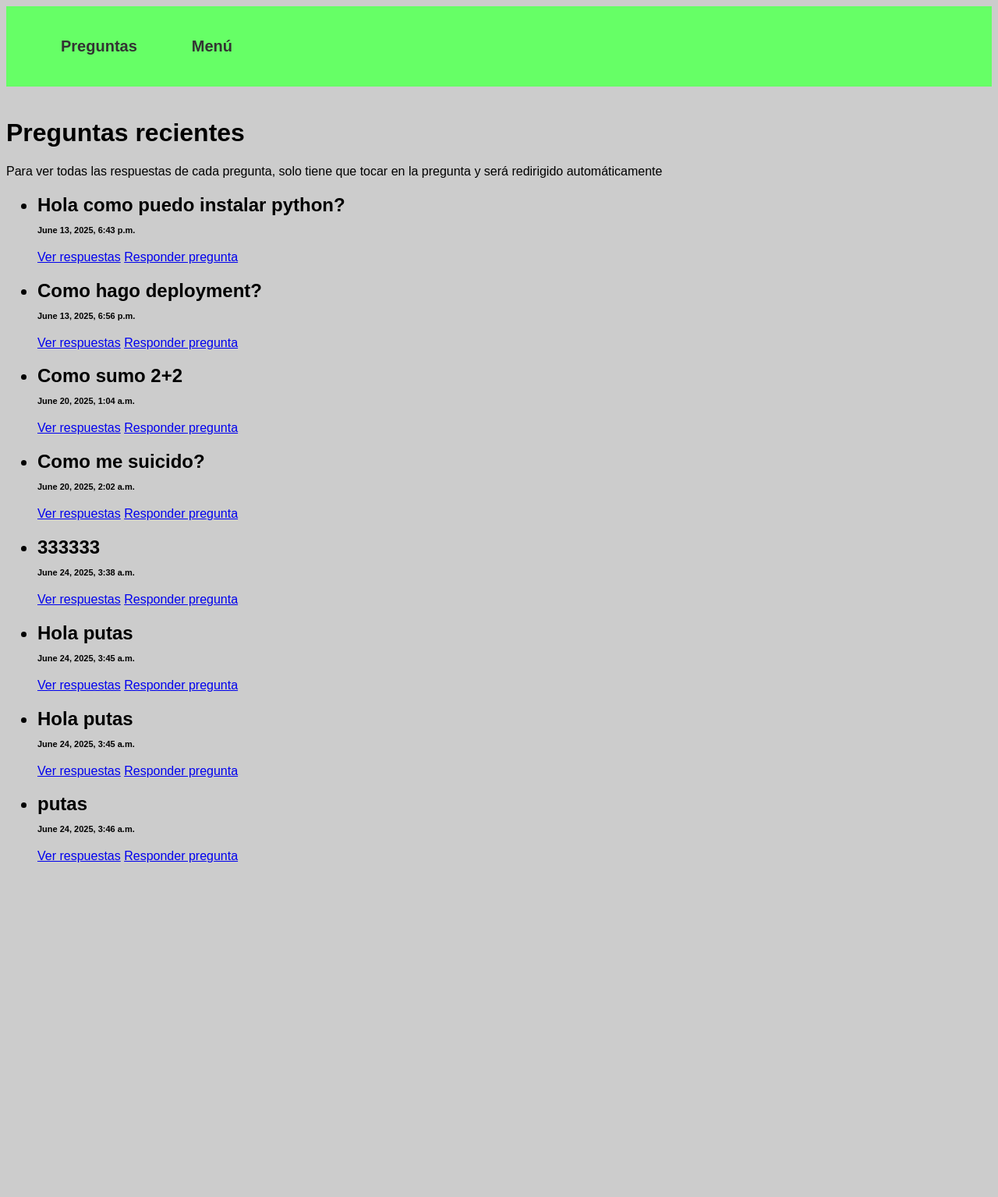
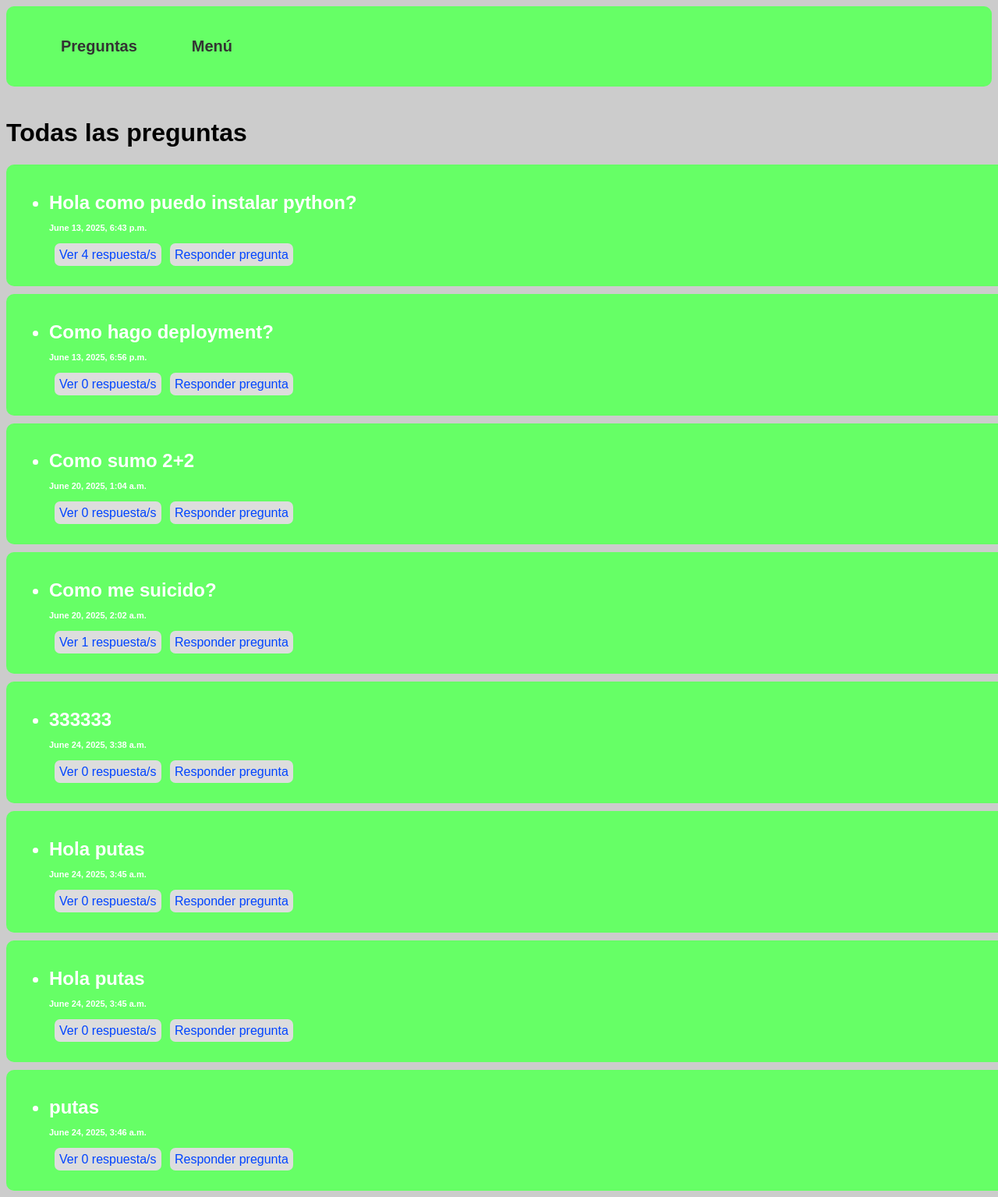
Before and after one commit to tonysalinas-futdev/Encuestas_django, a Django app: page /questions/preguntas/ in a window 1280 px wide. Shown: the whole page at 78% size. Before the commit the page ends 1106 px from the top, so only its background shows below. Run offline with Django 5.2, Linux system fonts and the light colour scheme; data comes from the database, SQL or seed files in the repository; both versions use the stored data as it was after the commit.

Commit message:
Creo que ya terminé mi primera aplicacion

```diff
--- a/Contenedor/mi_proyecto/urls.py
+++ b/Contenedor/mi_proyecto/urls.py
@@ -1,8 +1,10 @@
 
 from django.contrib import admin
 from django.urls import path, include
+from polls_app.views import home
 
 urlpatterns = [
     path('admin/', admin.site.urls),
+    path("", home, name="inicio" ),
     path("questions/", include("polls_app.urls"))
 ]
--- a/Contenedor/polls_app/models.py
+++ b/Contenedor/polls_app/models.py
@@ -1,7 +1,7 @@
 from django.db import models
 
 class Question(models.Model):
-    pregunta=models.CharField(max_length=1500)
+    pregunta=models.CharField(max_length=1500, help_text="Escriba la pregunta que desea realizar")
     fecha_publicacion=models.DateTimeField(auto_now_add=True)
 
     def __str__(self):
@@ -9,6 +9,6 @@ class Question(models.Model):
 
 
 class Respuesta(models.Model):
-    respuesta=models.TextField(max_length=2000)
+    respuesta=models.TextField(max_length=2000,help_text="Escriba aqui su respuesta")
     fecha=models.DateTimeField(auto_now_add=True)
     question=models.ForeignKey(Question, on_delete=models.CASCADE, related_name="respuestas")
--- a/Contenedor/polls_app/static/base.css
+++ b/Contenedor/polls_app/static/base.css
@@ -7,6 +7,7 @@
 .barra_navegacion {
     background: #6f6;
     padding: 10px;
+    border-radius: 10px;
 }
 
 .barra_elementos {
--- a/Contenedor/polls_app/static/preguntas.css
+++ b/Contenedor/polls_app/static/preguntas.css
@@ -5,3 +5,21 @@ body{
 .fecha{
     font-size: 11px;
 }
+
+.pregunta_container{
+    width: 100%;
+    background-color: #6f6;
+    margin-top: 10px;
+    padding: 15px;
+    border-radius: 10px;
+    color: #fff;
+}
+
+.botoncitos{
+    padding: 6px;
+    background-color: #ddd;
+    text-decoration: none;
+    border-radius: 7px;
+    margin-left: 7px;
+    color: #04f;
+}
--- a/Contenedor/polls_app/templates/base.html
+++ b/Contenedor/polls_app/templates/base.html
@@ -11,6 +11,14 @@
 
     </nav>
 </div>
+
+{% if messages %}
+<ul class="messages">
+    {% for message in messages %}
+    <li{% if message.tags %} class="{{ message.tags }}"{% endif %}>{{ message }}</li>
+    {% endfor %}
+</ul>
+{% endif %}
 {% block content %}
 
 {% endblock content %}
--- a/Contenedor/polls_app/templates/preguntas.html
+++ b/Contenedor/polls_app/templates/preguntas.html
@@ -12,14 +12,14 @@
     <title>Questions</title>
 </head>
 <body>
-    <h1>Preguntas recientes</h1>
-    <p>Para ver todas las respuestas de cada pregunta, solo tiene que tocar en la pregunta y será redirigido automáticamente</p>
+    <h1>Todas las preguntas</h1>
+
     {% for pregunta in preguntas  %}
     <div class="pregunta_container">
         <ul>
             <h2><li>{{pregunta}}<div class="fecha"><br>{{pregunta.fecha_publicacion}}</div> </li></h2>
-            <a href="{% url 'detalles_por_pregunta' pregunta.id %}">Ver respuestas</a>
-            <a href="{% url "responder" pregunta.id  %}">Responder pregunta</a>
+            <a class="botoncitos" href="{% url 'detalles_por_pregunta' pregunta.id %}">Ver {{pregunta.respuestas.count}} respuesta/s</a>
+            <a class="botoncitos" href="{% url "responder" pregunta.id  %}">Responder pregunta</a>
         </ul>
     </div>
 
--- a/Contenedor/polls_app/urls.py
+++ b/Contenedor/polls_app/urls.py
@@ -1,7 +1,7 @@
 from django.urls import path
 from .views import mostrar_preguntas, detalles,home,crear_pregunta,crear_respuesta
 urlpatterns = [
-    path("", home , name="inicio"),
+
     path("preguntas/", mostrar_preguntas, name="preguntas" ),
     path("detalles/<int:question_id>/", detalles, name="detalles_por_pregunta" ),
     path("hacer_pregunta", crear_pregunta, name="formulario"),
--- a/Contenedor/polls_app/views.py
+++ b/Contenedor/polls_app/views.py
@@ -1,8 +1,10 @@
 from django.shortcuts import render, get_object_or_404, redirect
 from polls_app import models
 from polls_app.forms import PreguntaForm, RespuestaForm
+from django.contrib import messages
 def home(request):
-    return render(request, "index.html")
+    ultimas_preguntas=models.Question.objects.all().order_by("-fecha_publicacion")[:5]
+    return render(request, "index.html",{"preguntas":ultimas_preguntas})
 
 def mostrar_preguntas(request):
     preguntas=models.Question.objects.all().order_by("fecha_publicacion")
@@ -15,7 +17,7 @@ def detalles(request,question_id):
     #Obtengo la pregunta con ese Id
     todas_las_preguntas=get_object_or_404(models.Question,id=question_id)
     #Obtengo todas las respuestas de esa pregunta
-    respuestas=todas_las_preguntas.respuestas.all()
+    respuestas=todas_las_preguntas.respuestas.all().order_by("-fecha")
 
     return render(request, "detalles.html",{"respuestas": respuestas,
                                             "preguntas":todas_las_preguntas})
@@ -25,6 +27,8 @@ def crear_pregunta(request):
         form=PreguntaForm(request.POST)
         if form.is_valid():
             form.save()
+            messages.success(request,"Pregunta enviada correctamente")
+
             return redirect("inicio")
     else:
         form=PreguntaForm()
```
Also changed, not shown: Contenedor/polls_app/forms.py (+10 -0 lines), Contenedor/polls_app/static/detalles.css (+13 -1 lines), Contenedor/polls_app/static/index.css (added, +21 -0 lines), Contenedor/polls_app/templates/detalles.html (+7 -0 lines), Contenedor/polls_app/templates/index.html (+10 -1 lines), Contenedor/db.sqlite3.
